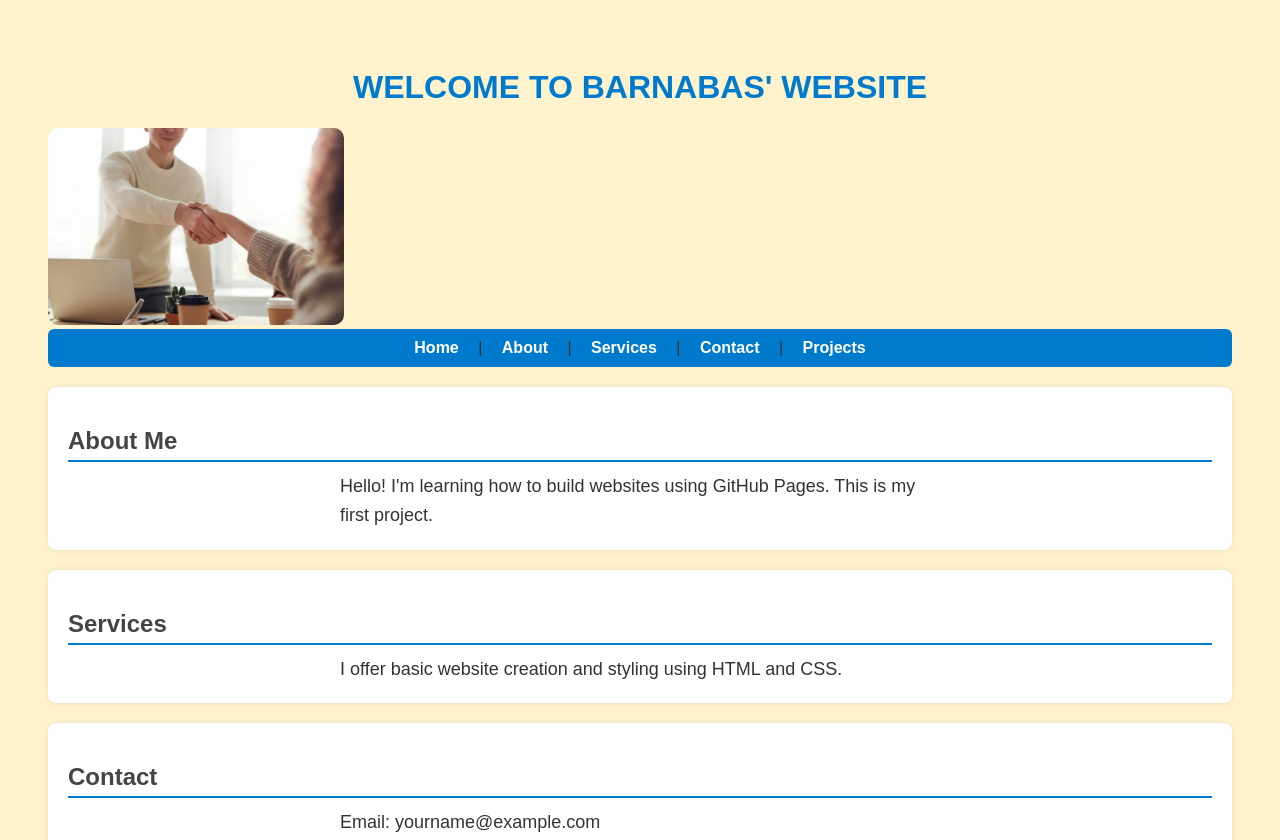
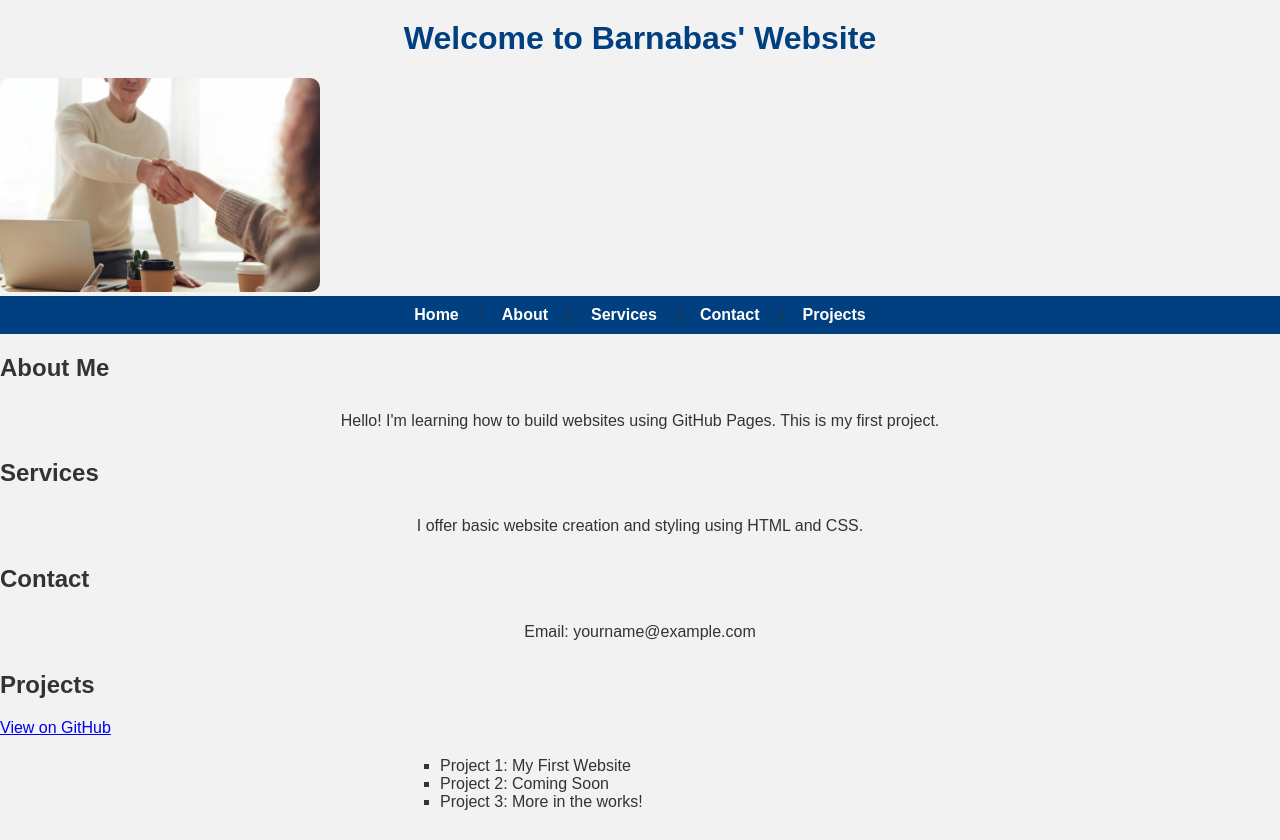
Before and after one commit to BarnabasImbwenya/BarnabasImbwenya.github.io, a plain HTML site: page index.html in a window 1280 px wide. Shown: the top 840 px of the page. Drawn offline with Linux system fonts and the light colour scheme.

Commit message:
Add basic styles with CSS

```diff
--- a/index.html
+++ b/index.html
@@ -2,7 +2,7 @@
 <html>
 <head>
   <title>My First Website</title>
-  <link rel="stylesheet" href="style.css">
+  <link rel="stylesheet" href="style1.css">
 </head>
 
 <body>
--- /dev/null
+++ b/style1.css
@@ -0,0 +1,44 @@
+body {
+    font-family: Arial, sans-serif;
+    background-color: #f2f2f2;
+    color: #333;
+    margin: 0%;
+    padding: 0%;
+}
+nav {
+  background-color: #004080;
+  padding: 10px;
+  text-align: center;
+}
+nav a {
+  color: white;
+  margin: 0 15px;
+  text-decoration: none;
+  font-weight: bold;
+}
+
+nav a:hover {
+  text-decoration: underline;
+}
+
+h1 {
+  color: #004080;
+  text-align: center;
+  margin-top: 20px;
+}
+
+p {
+  text-align: center;
+  padding: 10px;
+}
+
+ul {
+  list-style-type: square;
+  max-width: 400px;
+  margin: 20px auto;
+  padding: 0;
+}
+
+hr {
+  margin: 20px 0;
+}
```
Also changed, not shown: about.html (+1 -1 lines), contact.html (+1 -1 lines), services.html (+1 -1 lines).
